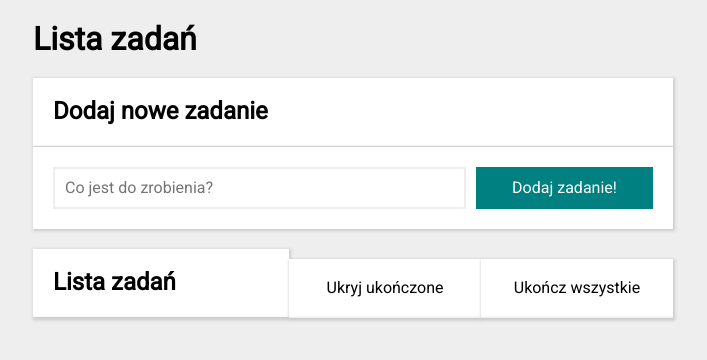
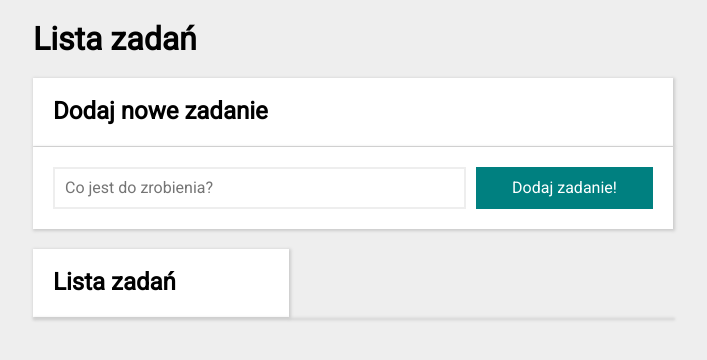
Before and after one commit to sebastianjuszczynski/To-Do-List, a plain HTML site: page index.html in a window 1280 px wide. Shown: the whole page, without its empty margins (287-994 px from the left). Drawn offline with nearby package versions, Linux system fonts and the light colour scheme.

Commit message:
removed buttons from html (hide and done buttons)

```diff
--- a/index.html
+++ b/index.html
@@ -25,8 +25,8 @@
     </section>
     <section class="buttons__container">
         <h2 class="buttons__container__h2">Lista zadań</h2>
-        <button class="hideButton js-hideButton">Ukryj ukończone</button>
-        <button class="allDone js-allDone">Ukończ wszystkie</button>
+        <div class="js-buttons">
+    </div>
 
     </section>
     <section class="container">
```
